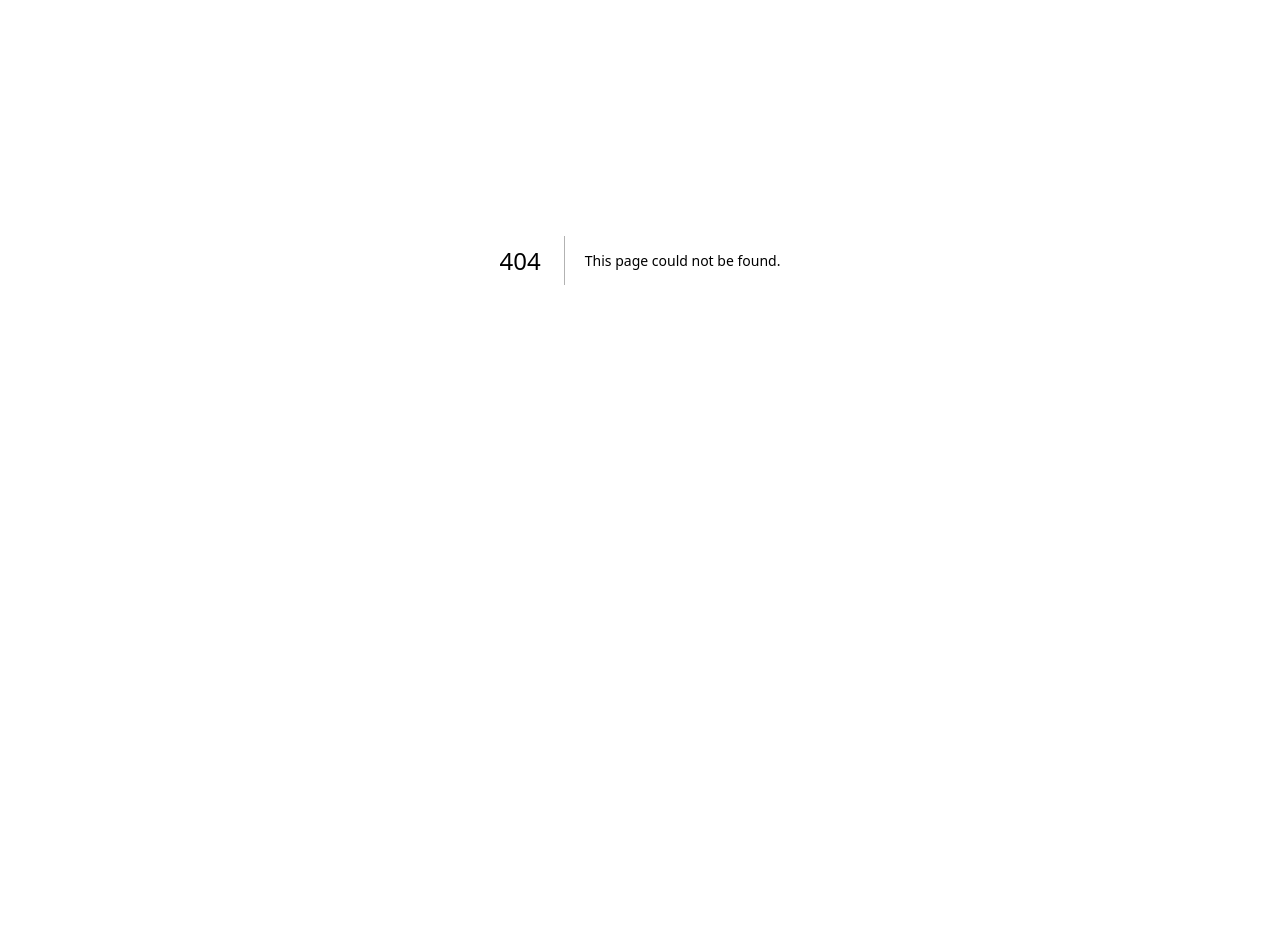
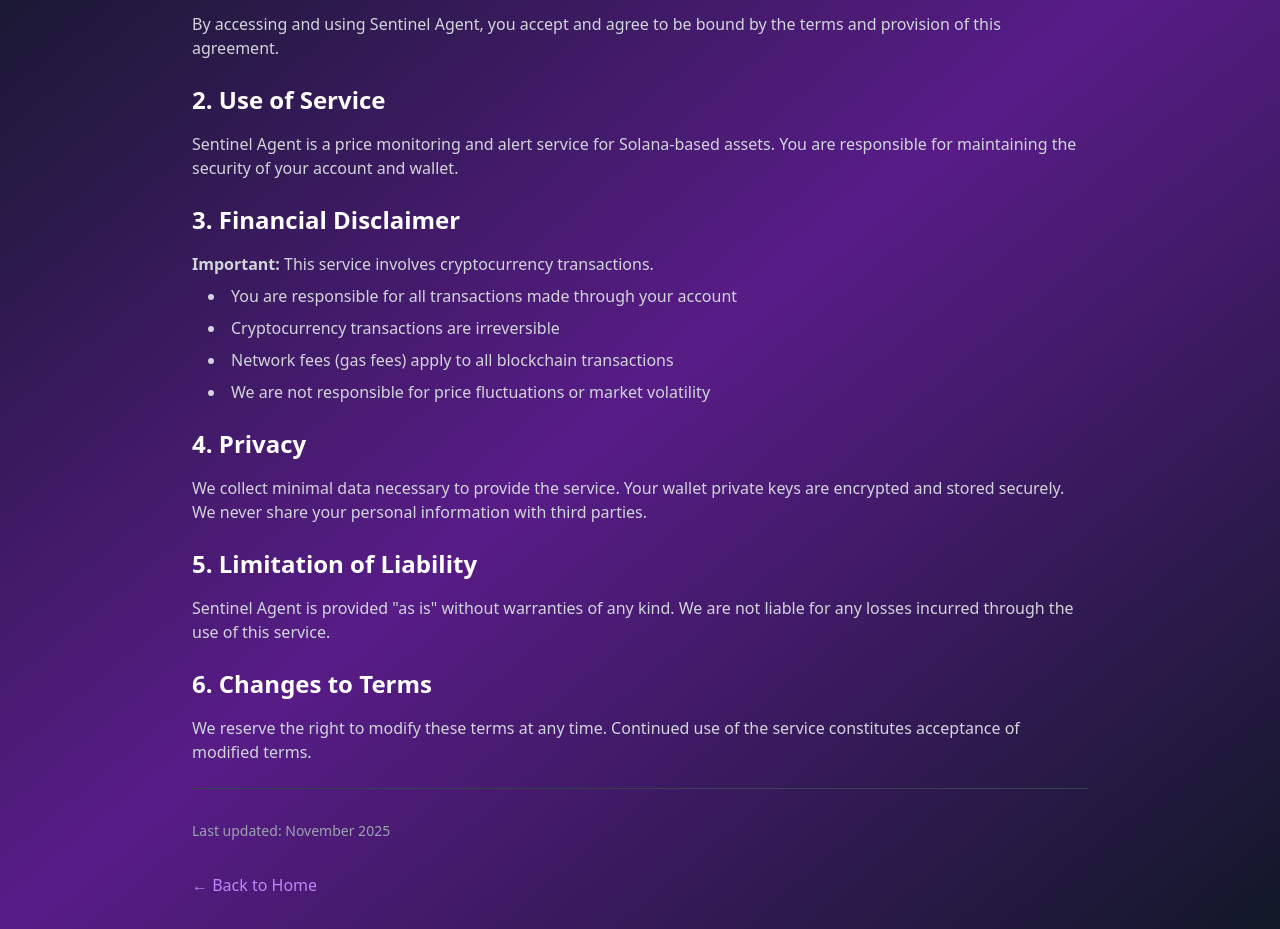
Before and after one commit to williamsburgsh-commits/Sentinel---Agent, a Next.js app: page /terms in a window 1280 px wide. Before the commit this address had no page. Shown: the part 140-1069 px from the top of the page. Before the commit the page ends 800 px from the top, so only its background shows below. Built offline with nearby package versions, Linux system fonts and the light colour scheme.

Commit message:
Add missing pages: terms and reset-password

```diff
--- /dev/null
+++ b/app/auth/reset-password/page.tsx
@@ -0,0 +1,122 @@
+'use client';
+
+import { useState } from 'react';
+import { useRouter } from 'next/navigation';
+import Link from 'next/link';
+import { motion } from 'framer-motion';
+import { Mail, ArrowRight, ArrowLeft } from 'lucide-react';
+import { createBrowserClient } from '@/lib/supabase';
+import { showSuccessToast, showErrorToast } from '@/lib/toast';
+import AnimatedInput from '@/components/AnimatedInput';
+import { PixelButton } from '@/components/ui/pixel-hover-effect';
+
+export default function ResetPasswordPage() {
+  const router = useRouter();
+  const [email, setEmail] = useState('');
+  const [isLoading, setIsLoading] = useState(false);
+  const [emailSent, setEmailSent] = useState(false);
+
+  const supabase = createBrowserClient();
+
+  const handleResetPassword = async (e: React.FormEvent) => {
+    e.preventDefault();
+    setIsLoading(true);
+
+    try {
+      const { error } = await supabase.auth.resetPasswordForEmail(email, {
+        redirectTo: `${window.location.origin}/auth/update-password`,
+      });
+
+      if (error) throw error;
+
+      setEmailSent(true);
+      showSuccessToast('Password reset email sent! Check your inbox.');
+    } catch (error: any) {
+      console.error('Error sending reset email:', error);
+      showErrorToast(error.message || 'Failed to send reset email');
+    } finally {
+      setIsLoading(false);
+    }
+  };
+
+  return (
+    <div className="min-h-screen bg-gradient-to-br from-gray-900 via-purple-900 to-gray-900 flex items-center justify-center p-4">
+      <motion.div
+        initial={{ opacity: 0, y: 20 }}
+        animate={{ opacity: 1, y: 0 }}
+        className="w-full max-w-md"
+      >
+        <div className="bg-gray-800/50 backdrop-blur-xl rounded-2xl border border-purple-500/20 p-8 shadow-2xl">
+          <div className="text-center mb-8">
+            <h1 className="text-3xl font-bold text-white mb-2">Reset Password</h1>
+            <p className="text-gray-400">
+              {emailSent
+                ? "Check your email for the reset link"
+                : "Enter your email to receive a password reset link"
+              }
+            </p>
+          </div>
+
+          {!emailSent ? (
+            <form onSubmit={handleResetPassword} className="space-y-6">
+              <div className="relative">
+                <Mail className="absolute left-3 top-1/2 -translate-y-1/2 w-5 h-5 text-gray-400" />
+                <AnimatedInput
+                  type="email"
+                  placeholder="Email address"
+                  value={email}
+                  onChange={(e) => setEmail(e.target.value)}
+                  required
+                  className="pl-10"
+                />
+              </div>
+
+              <PixelButton
+                type="submit"
+                disabled={isLoading}
+                className="w-full bg-purple-600 hover:bg-purple-700 text-white py-3 rounded-lg font-semibold transition-all duration-200 flex items-center justify-center gap-2"
+              >
+                {isLoading ? (
+                  <div className="w-5 h-5 border-2 border-white border-t-transparent rounded-full animate-spin" />
+                ) : (
+                  <>
+                    Send Reset Link
+                    <ArrowRight className="w-5 h-5" />
+                  </>
+                )}
+              </PixelButton>
+            </form>
+          ) : (
+            <div className="text-center space-y-6">
+              <div className="w-16 h-16 bg-green-500/20 rounded-full flex items-center justify-center mx-auto">
+                <Mail className="w-8 h-8 text-green-400" />
+              </div>
+              <p className="text-gray-300">
+                We've sent a password reset link to <strong className="text-white">{email}</strong>
+              </p>
+              <p className="text-sm text-gray-400">
+                Didn't receive the email? Check your spam folder or try again.
+              </p>
+              <button
+                onClick={() => setEmailSent(false)}
+                className="text-purple-400 hover:text-purple-300 transition-colors text-sm"
+              >
+                Try a different email
+              </button>
+            </div>
+          )}
+
+          <div className="mt-6 text-center">
+            <Link
+              href="/auth/login"
+              className="text-purple-400 hover:text-purple-300 transition-colors flex items-center justify-center gap-2 text-sm"
+            >
+              <ArrowLeft className="w-4 h-4" />
+              Back to Login
+            </Link>
+          </div>
+        </div>
+      </motion.div>
+    </div>
+  );
+}
--- /dev/null
+++ b/app/terms/page.tsx
@@ -0,0 +1,80 @@
+export default function TermsPage() {
+  return (
+    <div className="min-h-screen bg-gradient-to-br from-gray-900 via-purple-900 to-gray-900 text-white p-8">
+      <div className="max-w-4xl mx-auto">
+        <h1 className="text-4xl font-bold mb-8">Terms of Service</h1>
+
+        <div className="space-y-6 text-gray-300">
+          <section>
+            <h2 className="text-2xl font-semibold text-white mb-4">1. Acceptance of Terms</h2>
+            <p>
+              By accessing and using Sentinel Agent, you accept and agree to be bound by the terms
+              and provision of this agreement.
+            </p>
+          </section>
+
+          <section>
+            <h2 className="text-2xl font-semibold text-white mb-4">2. Use of Service</h2>
+            <p>
+              Sentinel Agent is a price monitoring and alert service for Solana-based assets.
+              You are responsible for maintaining the security of your account and wallet.
+            </p>
+          </section>
+
+          <section>
+            <h2 className="text-2xl font-semibold text-white mb-4">3. Financial Disclaimer</h2>
+            <p className="mb-2">
+              <strong>Important:</strong> This service involves cryptocurrency transactions.
+            </p>
+            <ul className="list-disc list-inside space-y-2 ml-4">
+              <li>You are responsible for all transactions made through your account</li>
+              <li>Cryptocurrency transactions are irreversible</li>
+              <li>Network fees (gas fees) apply to all blockchain transactions</li>
+              <li>We are not responsible for price fluctuations or market volatility</li>
+            </ul>
+          </section>
+
+          <section>
+            <h2 className="text-2xl font-semibold text-white mb-4">4. Privacy</h2>
+            <p>
+              We collect minimal data necessary to provide the service. Your wallet private keys
+              are encrypted and stored securely. We never share your personal information with
+              third parties.
+            </p>
+          </section>
+
+          <section>
+            <h2 className="text-2xl font-semibold text-white mb-4">5. Limitation of Liability</h2>
+            <p>
+              Sentinel Agent is provided "as is" without warranties of any kind. We are not liable
+              for any losses incurred through the use of this service.
+            </p>
+          </section>
+
+          <section>
+            <h2 className="text-2xl font-semibold text-white mb-4">6. Changes to Terms</h2>
+            <p>
+              We reserve the right to modify these terms at any time. Continued use of the service
+              constitutes acceptance of modified terms.
+            </p>
+          </section>
+
+          <div className="mt-12 pt-8 border-t border-gray-700">
+            <p className="text-sm text-gray-400">
+              Last updated: November 2025
+            </p>
+          </div>
+        </div>
+
+        <div className="mt-8">
+          <a
+            href="/"
+            className="text-purple-400 hover:text-purple-300 transition-colors"
+          >
+            ← Back to Home
+          </a>
+        </div>
+      </div>
+    </div>
+  );
+}
```
